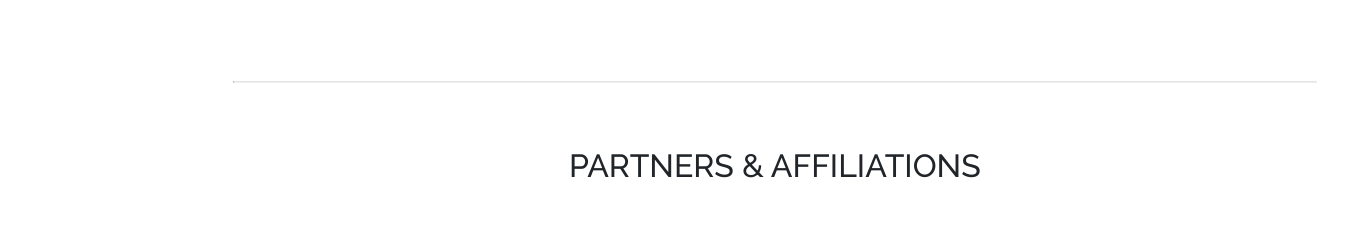
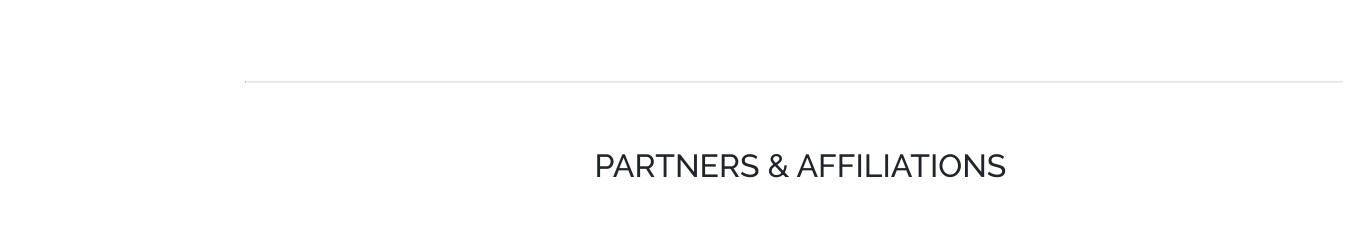
Before and after one commit to cheelab/cheelab, a plain HTML site: page research.html in a window 1280 px wide. Shown: the part 882-1122 px from the top of the page, 1370 px wide, since content can reach past the window. Drawn offline with nearby package versions, Linux system fonts and the light colour scheme.

Commit message:
🍀💁 Updated with Glitch

```diff
--- a/research.css
+++ b/research.css
@@ -222,7 +222,7 @@ z-index:6;
 .partners-container{
 position:absolute;
 top:70vw;
-  left:16vw;
+  left:18vw;
   z-index:-1;
 }
 
@@ -233,7 +233,7 @@ height:auto;
 
 .hr-partners{
   position:relative;
-  margin-left:1vw;
+  margin-left:0;
 	margin-right:1vw;
   margin-bottom:4vw;
 /*   right:2vw; */
```
